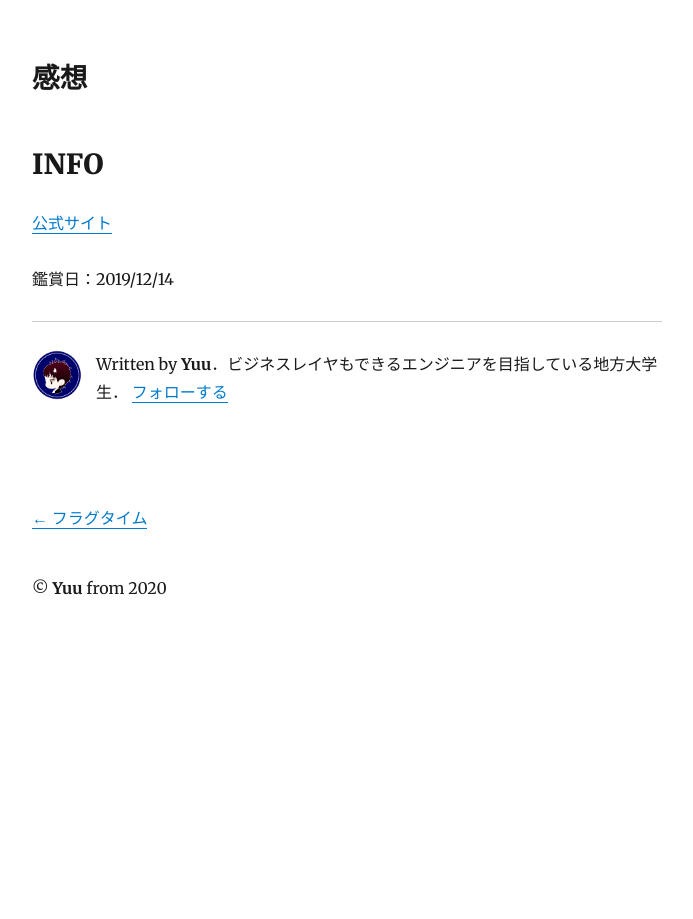
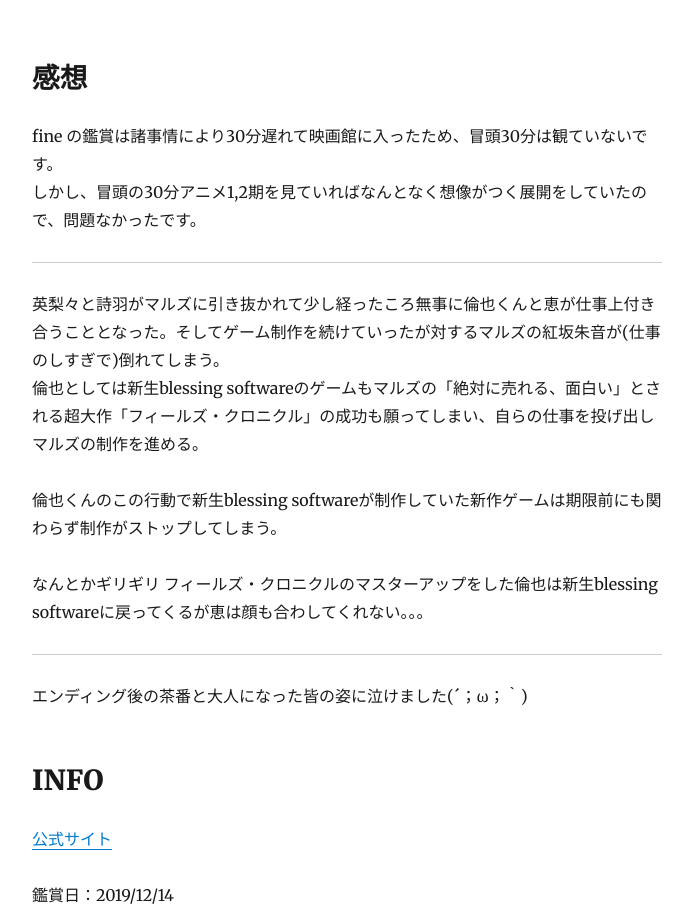
Before and after one commit to psbss/premy_blog, a Gatsby site: page /saekano-fine/ in a window 1280 px wide. Shown: the part 1940-2859 px from the top of the page, without its empty margins (293-986 px from the left). Before the commit the page ends 2584 px from the top, so only its background shows below. Built offline with nearby package versions, Linux system fonts and the light colour scheme; Gatsby itself is replaced by a stand-in of ours; some packages are replaced by stand-ins of ours.

Commit message:
(ac)冴えカノ 感想

```diff
--- a/content/blog/saekano-fine/index.md
+++ b/content/blog/saekano-fine/index.md
@@ -21,6 +21,21 @@
 <iframe width="1176" height="662" src="https://www.youtube.com/embed/_8v3CsHJsSo" frameborder="0" allow="accelerometer; autoplay; encrypted-media; gyroscope; picture-in-picture" allowfullscreen></iframe>
 
 ## 感想
+fine の鑑賞は諸事情により30分遅れて映画館に入ったため、冒頭30分は観ていないです。
+しかし、冒頭の30分アニメ1,2期を見ていればなんとなく想像がつく展開をしていたので、問題なかったです。
+
+---
+
+英梨々と詩羽がマルズに引き抜かれて少し経ったころ無事に倫也くんと恵が仕事上付き合うこととなった。そしてゲーム制作を続けていったが対するマルズの紅坂朱音が(仕事のしすぎで)倒れてしまう。
+倫也としては新生blessing softwareのゲームもマルズの「絶対に売れる、面白い」とされる超大作「フィールズ・クロニクル」の成功も願ってしまい、自らの仕事を投げ出しマルズの制作を進める。
+
+倫也くんのこの行動で新生blessing softwareが制作していた新作ゲームは期限前にも関わらず制作がストップしてしまう。
+
+なんとかギリギリ フィールズ・クロニクルのマスターアップをした倫也は新生blessing softwareに戻ってくるが恵は顔も合わしてくれない。。。
+
+---
+
+エンディング後の茶番と大人になった皆の姿に泣けました(´；ω；｀)
 
 ## INFO
 [公式サイト](https://saenai-movie.com/)
```
